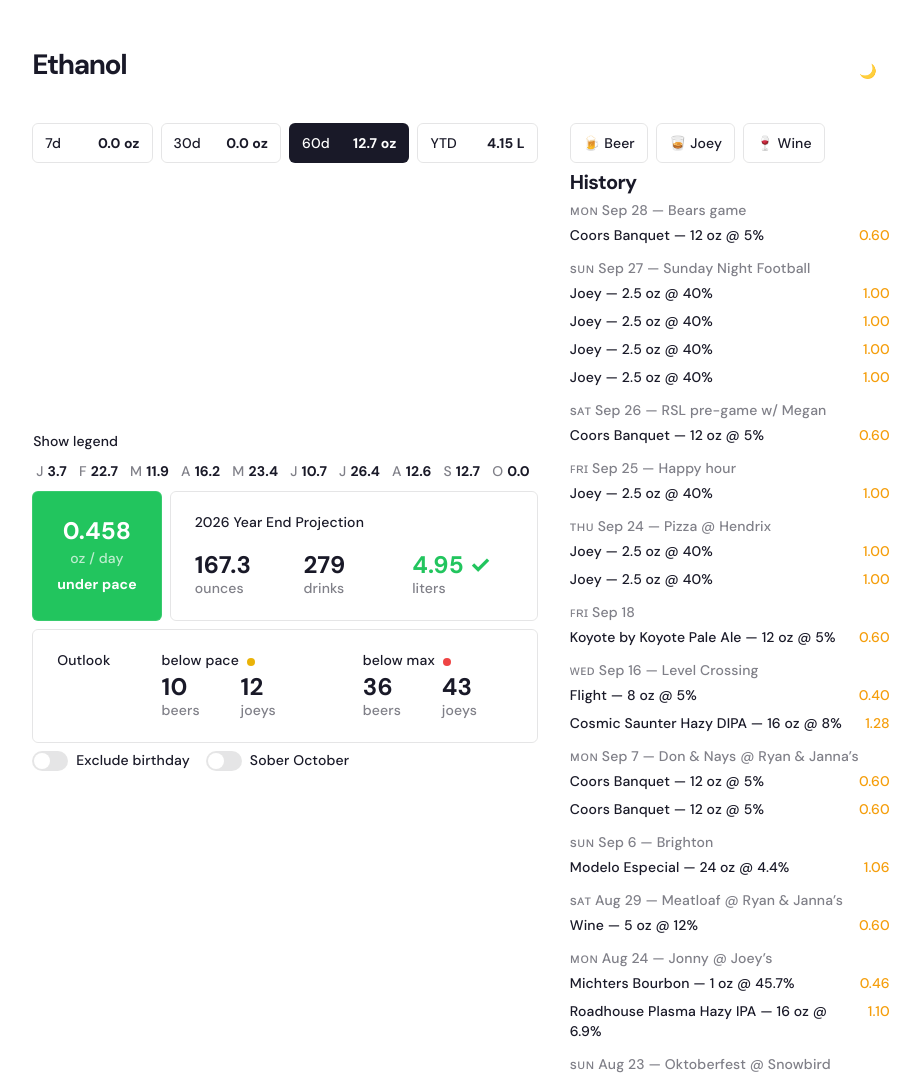
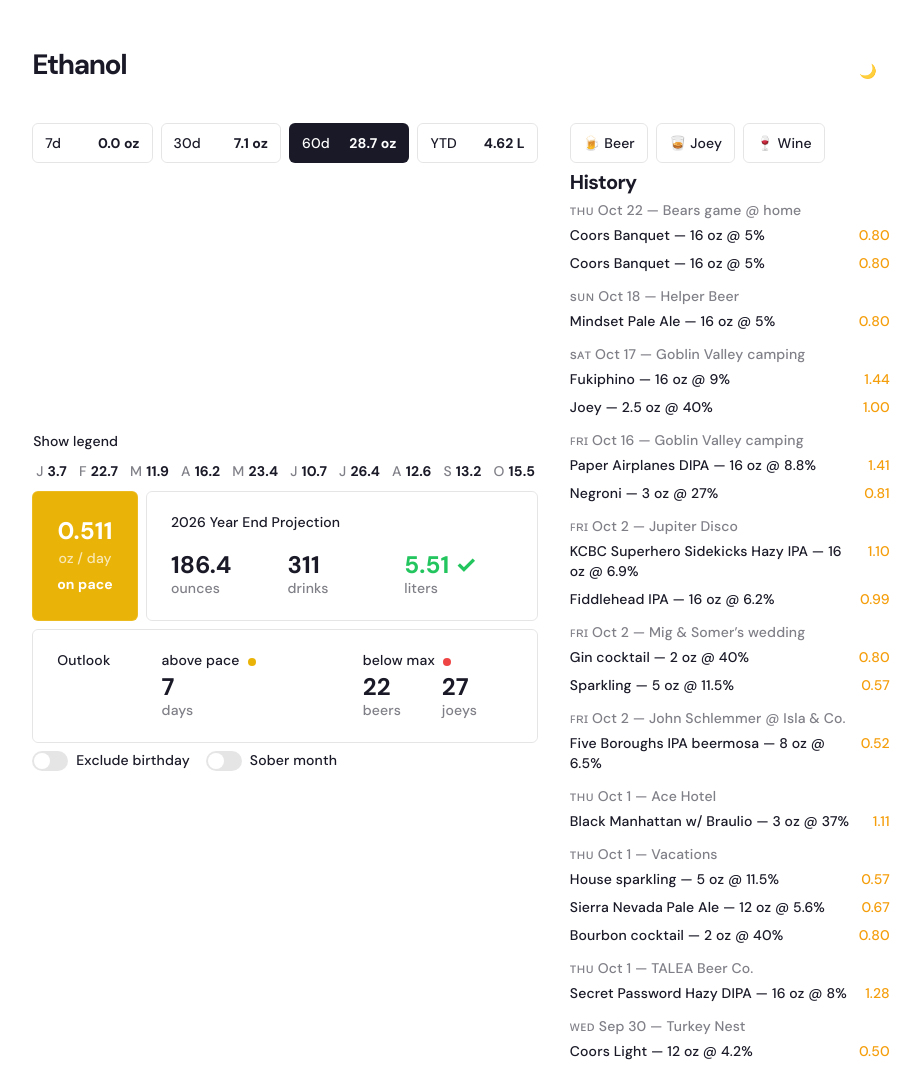
Before and after one commit to mattborn/ethanol, a plain HTML site: page index.html in a window 1280 px wide. Shown: the top 1073 px of the page, without its empty margins (179-1100 px from the left). Drawn offline with nearby package versions, Linux system fonts and the light colour scheme.

Commit message:
Sober October, not

```diff
--- a/app.js
+++ b/app.js
@@ -9,7 +9,7 @@ let fixtureData = null
 let chart = null
 let currentRange = '60d'
 let excludeBirthday = false
-let soberOctober = false
+let soberMonth = false
 
 const getDrinks = () => {
   if (source === 'fixtures' && fixtureData) return fixtureData
@@ -222,7 +222,7 @@ const render = () => {
   $('oz-60d').textContent = rangeOz(60).toFixed(1) + ' oz'
   $('oz-ytd').textContent = (ytdOz * 0.0295735).toFixed(2) + ' L'
 
-  const soberDays = soberOctober ? 30 : 0
+  const soberDays = soberMonth ? 30 : 0
   const dayOfYear = Math.floor((now - startOfYear) / 86400000) + 1 + soberDays
   const daysInYear = (((year % 4 === 0 && year % 100 !== 0) || year % 400 === 0) ? 366 : 365) + soberDays
   const dailyAvg = dayOfYear > 0 ? ytdOz / dayOfYear : 0
@@ -344,11 +344,12 @@ const render = () => {
   const sorted = [...drinks].sort((a, b) => b.date.localeCompare(a.date) || b.id - a.id)
   const hist = $('history')
   hist.replaceChildren()
-  let lastDate = ''
+  let lastKey = ''
   sorted.forEach(d => {
-    if (d.date !== lastDate) {
-      lastDate = d.date
-      const occasion = sorted.find(x => x.date === d.date && x.occasion)?.occasion
+    const key = `${d.date}|${d.occasion || ''}`
+    if (key !== lastKey) {
+      lastKey = key
+      const occasion = d.occasion
       const header = document.createElement('div')
       header.className = 'date-header'
       const dt = new Date(d.date + 'T00:00:00')
@@ -433,8 +434,8 @@ $('birthday-toggle').addEventListener('click', () => {
   render()
 })
 $('sober-toggle').addEventListener('click', () => {
-  soberOctober = !soberOctober
-  $('sober-toggle').setAttribute('aria-checked', soberOctober)
+  soberMonth = !soberMonth
+  $('sober-toggle').setAttribute('aria-checked', soberMonth)
   render()
 })
 $('add-wine').addEventListener('click', () => addDrink('Wine', defaults.wine.oz, defaults.wine.abv))
--- a/drinks.json
+++ b/drinks.json
@@ -158,5 +158,23 @@
   {"date":"2026-09-27","type":"Cocktail","oz":2.5,"abv":40,"occasion":"Risk @ Hendrix","name":"Joey"},
   {"date":"2026-09-27","type":"Cocktail","oz":2.5,"abv":40,"occasion":"Sunday Night Football","name":"Joey"},
   {"date":"2026-09-27","type":"Cocktail","oz":2.5,"abv":40,"occasion":"Sunday Night Football","name":"Joey"},
-  {"date":"2026-09-28","type":"Beer","oz":12,"abv":5,"occasion":"Bears game","name":"Coors Banquet"}
+  {"date":"2026-09-28","type":"Beer","oz":12,"abv":5,"occasion":"Bears game","name":"Coors Banquet"},
+  {"date":"2026-09-30","type":"Beer","oz":12,"abv":4.2,"occasion":"Turkey Nest","name":"Coors Light"},
+  {"date":"2026-10-01","type":"Beer","oz":16,"abv":8,"occasion":"TALEA Beer Co.","name":"Secret Password Hazy DIPA"},
+  {"date":"2026-10-01","type":"Cocktail","oz":2,"abv":40,"occasion":"Vacations","name":"Bourbon cocktail"},
+  {"date":"2026-10-01","type":"Beer","oz":12,"abv":5.6,"occasion":"Vacations","name":"Sierra Nevada Pale Ale"},
+  {"date":"2026-10-01","type":"Wine","oz":5,"abv":11.5,"occasion":"Vacations","name":"House sparkling"},
+  {"date":"2026-10-01","type":"Cocktail","oz":3,"abv":37,"occasion":"Ace Hotel","name":"Black Manhattan w/ Braulio"},
+  {"date":"2026-10-02","type":"Beer","oz":8,"abv":6.5,"occasion":"John Schlemmer @ Isla & Co.","name":"Five Boroughs IPA beermosa"},
+  {"date":"2026-10-02","type":"Wine","oz":5,"abv":11.5,"occasion":"Mig & Somer’s wedding","name":"Sparkling"},
+  {"date":"2026-10-02","type":"Cocktail","oz":2,"abv":40,"occasion":"Mig & Somer’s wedding","name":"Gin cocktail"},
+  {"date":"2026-10-02","type":"Beer","oz":16,"abv":6.2,"occasion":"Jupiter Disco","name":"Fiddlehead IPA"},
+  {"date":"2026-10-02","type":"Beer","oz":16,"abv":6.9,"occasion":"Jupiter Disco","name":"KCBC Superhero Sidekicks Hazy IPA"},
+  {"date":"2026-10-16","type":"Cocktail","oz":3,"abv":27,"occasion":"Goblin Valley camping","name":"Negroni"},
+  {"date":"2026-10-16","type":"Beer","oz":16,"abv":8.8,"occasion":"Goblin Valley camping","name":"Paper Airplanes DIPA"},
+  {"date":"2026-10-17","type":"Cocktail","oz":2.5,"abv":40,"occasion":"Goblin Valley camping","name":"Joey"},
+  {"date":"2026-10-17","type":"Beer","oz":16,"abv":9,"occasion":"Goblin Valley camping","name":"Fukiphino"},
+  {"date":"2026-10-18","type":"Beer","oz":16,"abv":5,"occasion":"Helper Beer","name":"Mindset Pale Ale"},
+  {"date":"2026-10-22","type":"Beer","oz":16,"abv":5,"occasion":"Bears game @ home","name":"Coors Banquet"},
+  {"date":"2026-10-22","type":"Beer","oz":16,"abv":5,"occasion":"Bears game @ home","name":"Coors Banquet"}
 ]
--- a/index.html
+++ b/index.html
@@ -114,14 +114,14 @@
             ></button>
             Exclude birthday
           </label>
-          <label id="sober-october">
+          <label id="sober-month">
             <button
               class="switch"
               id="sober-toggle"
               role="switch"
               aria-checked="false"
             ></button>
-            Sober October
+            Sober month
           </label>
         </div>
       </div>
```
